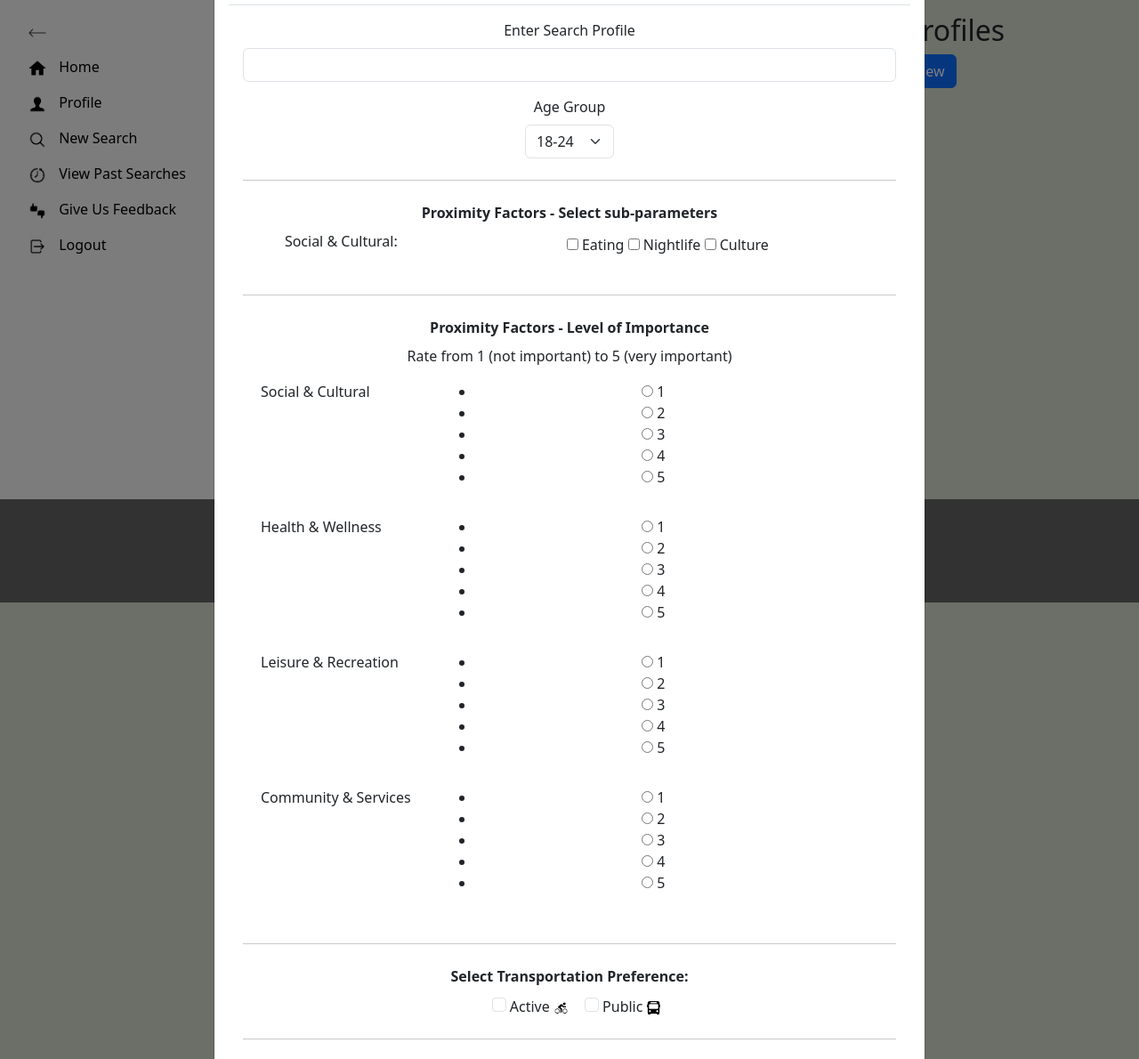
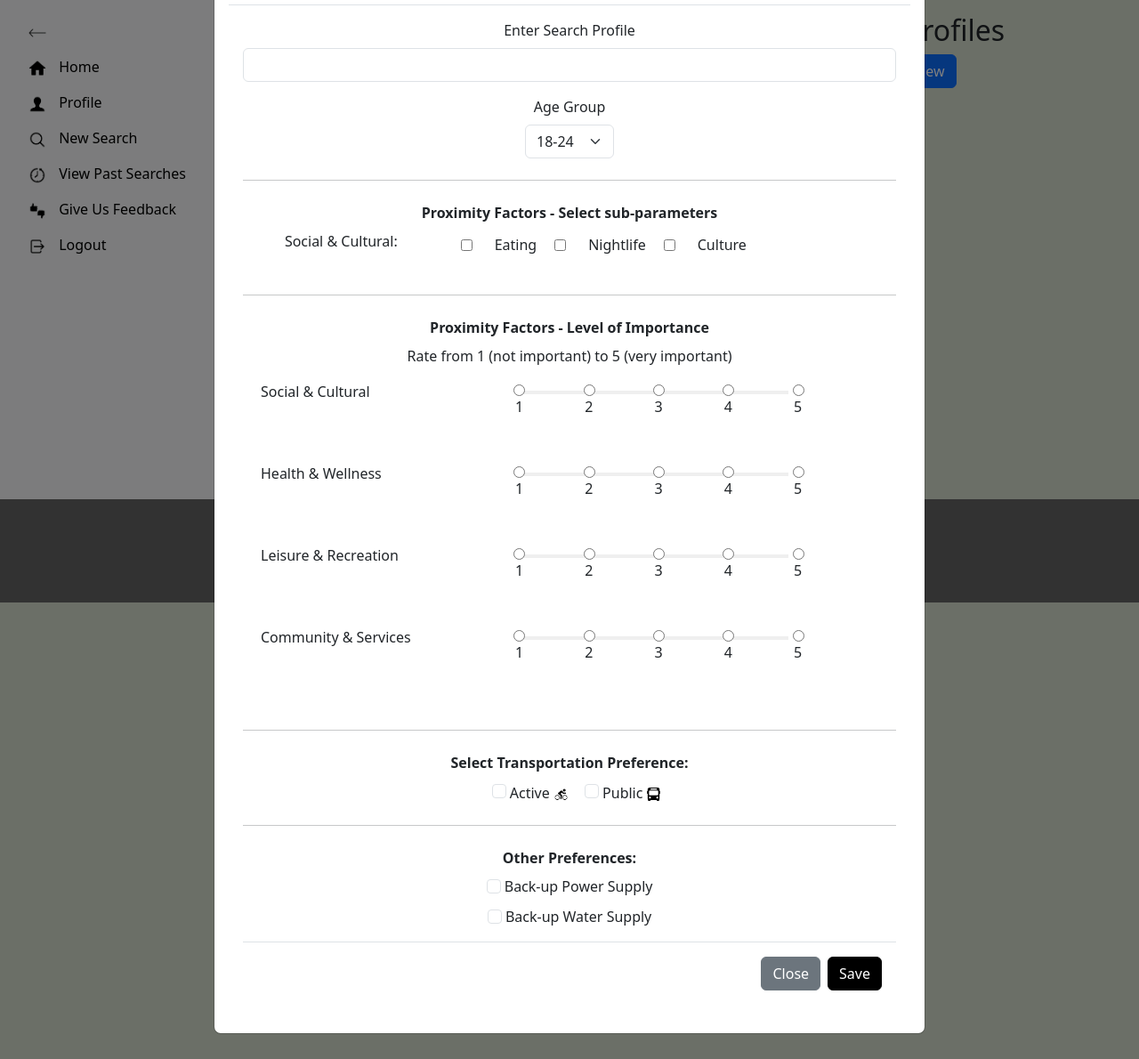
Before and after one commit to maria-palacios-ricaldi/MiBarrio-Web-App, a Django app: page /profile in a window 1280 px wide, after a click on "Create New". Shown: the part 102-1292 px from the top of the page at 89% size. Run offline with Django 4.2, Linux system fonts and the light colour scheme; a user stored in the database is signed in.

Commit message:
Update style.css

```diff
--- a/App/MiBarrio/MiBarrioApp/static/css/style.css
+++ b/App/MiBarrio/MiBarrioApp/static/css/style.css
@@ -48,18 +48,6 @@ html, body {
 
 .breadcrumb-item.active + .breadcrumb-item::before {
   border-left-color: #dcdcdc;
-}
-
-.custom-slider::-webkit-slider-thumb {
-  background: black;
-}
-
-.custom-slider::-moz-range-thumb {
-  background: black;
-}
-
-.custom-slider::-ms-thumb {
-  background: black;
 }
 
 .equal-width {
@@ -209,6 +197,78 @@ html, body {
   transition: margin 0.3s;
 }
 
+.likert {
+  list-style:none;
+  width:100%;
+  margin:0;
+  padding:0 0 35px;
+  display:block;
+  border-bottom:2px solid #efefef;
+  padding-left: 10%;
+}
+
+.likert:last-of-type {border-bottom:0;}
+.likert:before {
+  content: '';
+  position:relative;
+  top:11px;
+  left:9.5%;
+  display:block;
+  background-color:#efefef;
+  height:4px;
+  width:78%;
+}
+
+.likert li {
+  display:inline-block;
+  width:19%;
+  text-align:center;
+  vertical-align: top;
+}
+
+.likert li input[type=radio] {
+  display:block;
+  position:relative;
+  top:0;
+  left:50%;
+  margin-left:-6px;
+
+}
+
+.likert li label {width:100%;}
+
+/* For WebKit browsers like Chrome and Safari */
+.likert li input[type=radio]:checked::-webkit-radio-button {
+  background-color: black;
+}
+
+.tag {
+  display: inline-flex;
+  padding: 5px;
+  margin: 5px;
+  border: 1px solid #ccc;
+  border-radius: 4px;
+}
+
+.remove-tag {
+  background: none;
+  border: none;
+  cursor: pointer;
+  margin-left: 5px;
+}
+
+#checkbox-container {
+  display: flex;
+  gap: 20px;
+  flex-wrap: nowrap;
+  align-items: center;
+}
+
+#checkbox-container input[type="checkbox"] {
+  margin-right: 5px;
+}
+
+
 #sidebar, #content {
   flex-grow: 1;
   flex-shrink: 0;
```
